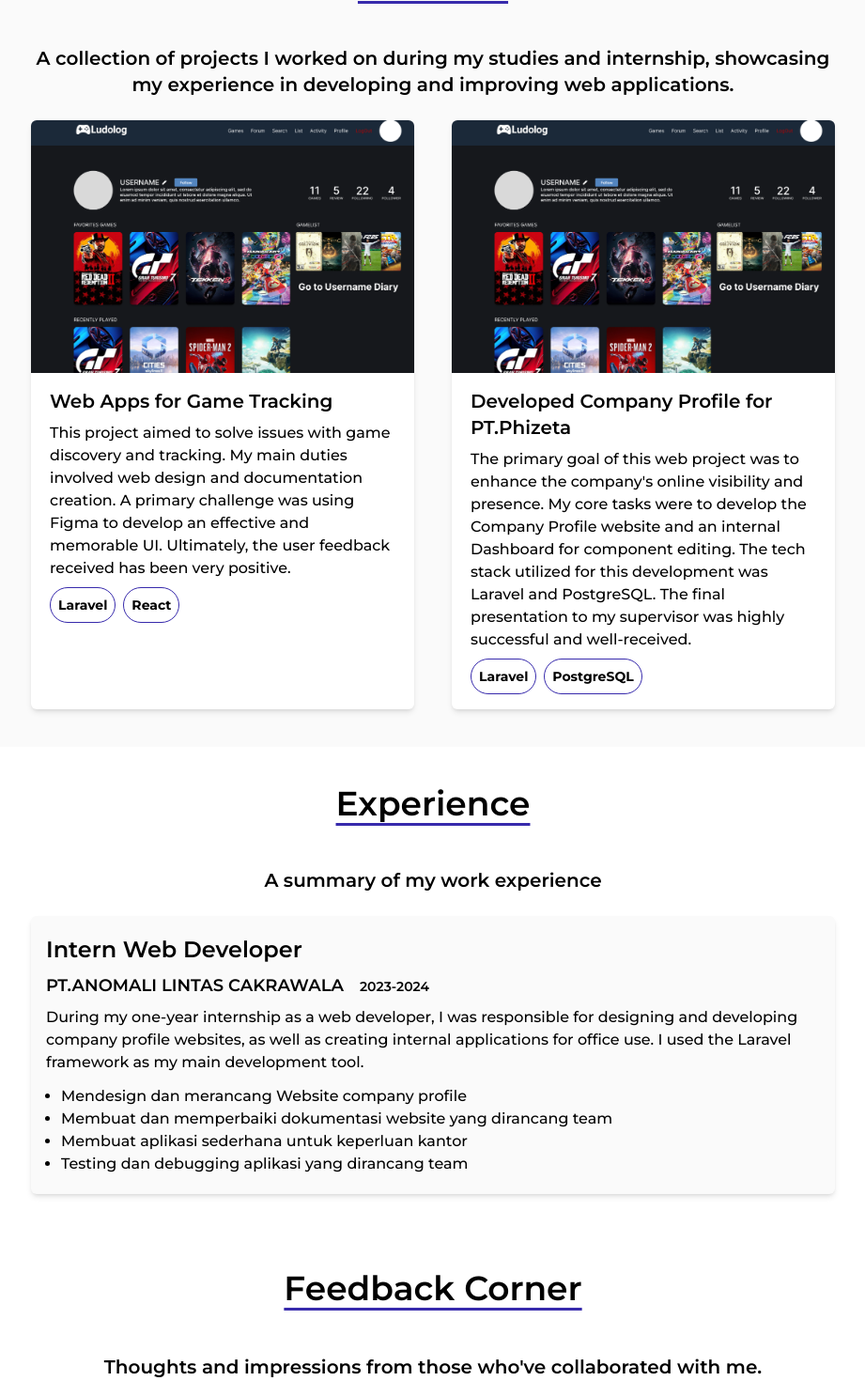
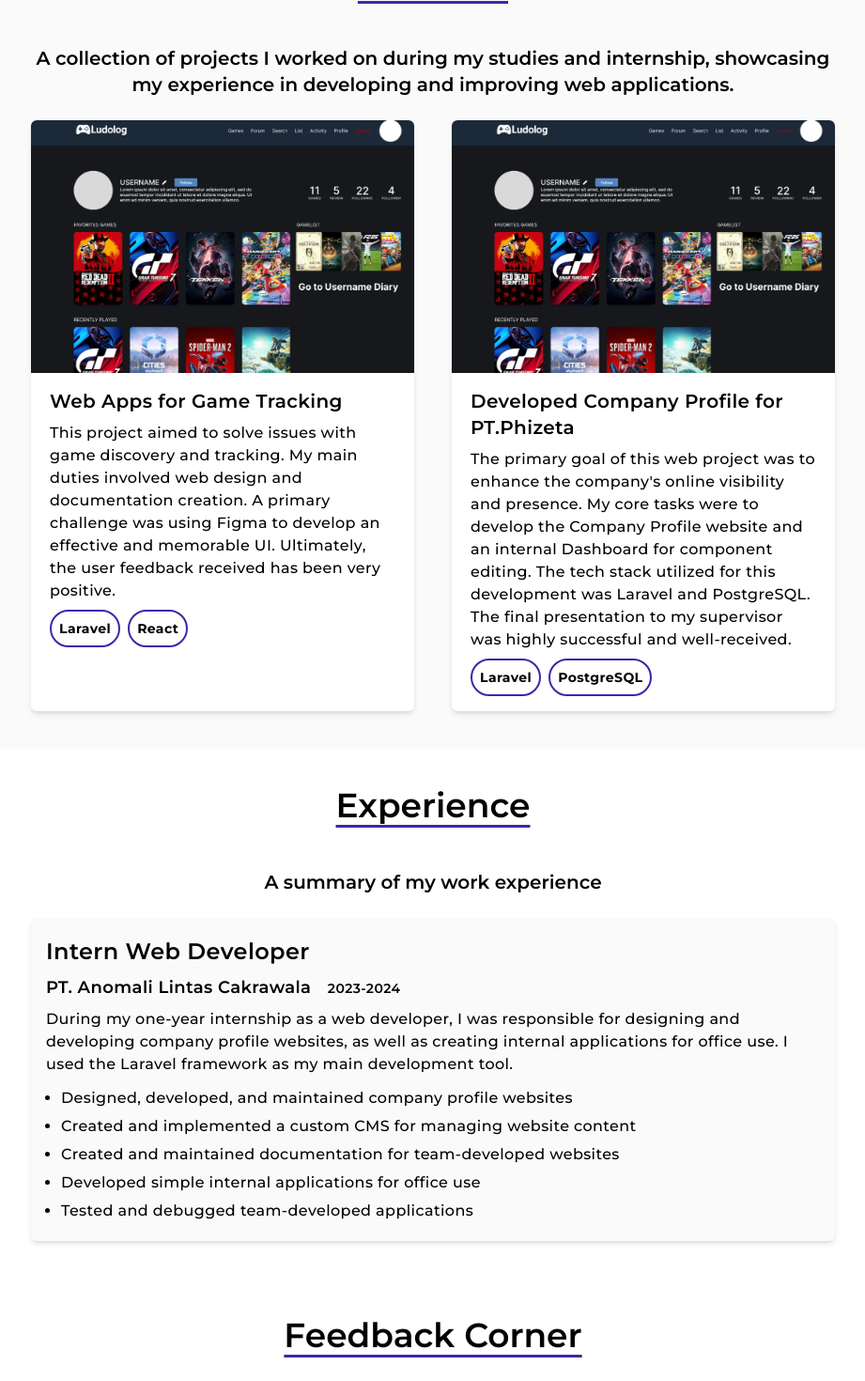
Before and after one commit to rafafadhila/profile-web, a Next.js app: page / in a window 1280 px wide. Shown: the part 2240-3710 px from the top of the page at 94% size, without its empty margins (179-1100 px from the left). Built offline with nearby package versions, Linux system fonts and the light colour scheme; no server answers.

Commit message:
fix and add data component

```diff
--- a/src/app/components/experience/Experience.tsx
+++ b/src/app/components/experience/Experience.tsx
@@ -3,6 +3,7 @@
 import React from 'react'
 
 import { useTheme } from '@/app/providers/themeProvider'
+import experienceData from '@/data/experiencesData.json'
 
 export default function Experience() {
 
@@ -20,21 +21,20 @@
                     A summary of my work experience
                 </h2>
 
-                <div className=''>
-                    <div className={`max-w-full rounded-md overflow-hidden ${isDark ? 'bg-neutral-800 text-white' : 'bg-neutral-50 shadow-md text-black'} transition-colors`}>
-                        <div className='px-4 py-5 text-left'>
-                            <h2 className='font-semibold text-2xl mb-2'>Intern Web Developer</h2>
-                            <h2 className='font-semibold text-lg mb-2'>PT.ANOMALI LINTAS CAKRAWALA <span className='text-sm ml-3'>2023-2024</span></h2>
-                            <p className=' mb-3'>During my one-year internship as a web developer, I was responsible for designing and developing company profile websites, as well as creating internal applications for office use. I used the Laravel framework as my main development tool.</p>
-                            <ul className=' list-disc ml-4'>
-                                <li >Mendesign dan merancang Website company profile</li>
-                                <li >Membuat dan memperbaiki dokumentasi website yang dirancang team</li>
-                                <li >Membuat aplikasi sederhana untuk keperluan kantor</li>
-                                <li >Testing dan debugging aplikasi yang dirancang team</li>
+                {experienceData.map((exp, index) => (
+                    <div key={index} className={`max-w-full rounded-md overflow-hidden ${isDark ? 'bg-neutral-800 text-white' : 'bg-neutral-50 shadow-md text-black'} transition-colors tracking-wide`}>
+                        <div className="px-4 py-5 text-left">
+                            <h2 className="font-semibold text-2xl mb-2">{exp.title}</h2>
+                            <h2 className="font-semibold text-lg mb-2">{exp.company} <span className="text-sm ml-3">{exp.year}</span></h2>
+                            <p className="mb-3">{exp.description}</p>
+                            <ul className="list-disc ml-4 space-y-1.5 ">
+                                {exp.tasks.map((task, i) => (
+                                    <li key={i}>{task}</li>
+                                ))}
                             </ul>
                         </div>
                     </div>
-                </div>
+                ))}
 
             </div>
         </section>
--- a/src/app/components/footer/Footer.tsx
+++ b/src/app/components/footer/Footer.tsx
@@ -70,9 +70,10 @@
                         </li>
                     </ul>
                 </div>
-                <div className='py-3'>
-                    <h3>Rafa Fadhila Web Developer</h3>
+                <div className="py-3 text-center text-sm text-neutral-500">
+                    © {new Date().getFullYear()} Created by <span className="font-semibold text-indigo-700">Rafa Fadhila</span>
                 </div>
+
             </div>
         </footer>
     )
--- a/src/app/components/portfolio/Portfolio.tsx
+++ b/src/app/components/portfolio/Portfolio.tsx
@@ -1,64 +1,58 @@
 'use client'
 
 import React from 'react'
-
 import { useTheme } from '@/app/providers/themeProvider'
+import portfolioData from '@/data/portfoliosData.json'
 
 export default function Portfolio() {
-
-    const { isDark, toggleTheme } = useTheme()
+    const { isDark } = useTheme()
 
     return (
         <section
             id="portfolio"
             className={`flex flex-col justify-center items-center min-h-[45vh] scroll-m-[65px]
-                ${isDark === true ? 'bg-neutral-900 text-white' : 'bg-neutral-50 text-black'} transition-colors`}
+        ${isDark ? 'bg-neutral-900 text-white' : 'bg-neutral-50 text-black'} transition-colors`}
         >
             <div className="container max-w-4xl mx-auto px-5 py-10 text-center">
-                <h1 className="text-4xl font-semibold mb-12 underline-offset-8 underline decoration-indigo-800">Portfolio</h1>
+                <h1 className="text-4xl font-semibold mb-12 underline-offset-8 underline decoration-indigo-800">
+                    Portfolio
+                </h1>
 
-                <h2 className='text-xl font-semibold mb-6'>
+                <h2 className="text-xl font-semibold mb-6">
                     A collection of projects I worked on during my studies and internship, showcasing my experience in developing and improving web applications.
                 </h2>
 
-                <div className='grid grid-cols-1 md:grid-cols-2 gap-10'>
-
-                    <div className={`rounded-md overflow-hidden shadow-md
-                        ${isDark === true ? 'bg-neutral-800 text-white' : 'bg-white text-black'} transition-colors`}>
-                        <div className='w-full'>
-                            <img
-                                className='w-full object-cover'
-                                src="./portfolio/ludolog.png" alt="" />
-                        </div>
-                        <div className='px-5 py-4 text-left'>
-                            <h2 className='font-semibold text-xl mb-2'>Web Apps for Game Tracking </h2>
-                            <p className='mb-2'>This project aimed to solve issues with game discovery and tracking. My main duties involved web design and documentation creation. A primary challenge was using Figma to develop an effective and memorable UI. Ultimately, the user feedback received has been very positive.</p>
-                            <div className='flex flex-row gap-2'>
-                                <span className='text-sm font-bold border border-indigo-800 rounded-3xl p-2'>Laravel</span>
-                                <span className='text-sm font-bold border border-indigo-800 rounded-3xl p-2'>React</span>
+                <div className="grid grid-cols-1 md:grid-cols-2 gap-10 tracking-wide">
+                    {portfolioData.map((project, index) => (
+                        <div
+                            key={index}
+                            className={`rounded-md overflow-hidden shadow-md ${isDark ? 'bg-neutral-800 text-white' : 'bg-white text-black'
+                                } transition-colors`}
+                        >
+                            <div className="w-full">
+                                <img
+                                    className="w-full object-cover"
+                                    src={project.image}
+                                    alt={project.title}
+                                />
+                            </div>
+                            <div className="px-5 py-4 text-left">
+                                <h2 className="font-semibold text-xl mb-2">{project.title}</h2>
+                                <p className="mb-2">{project.description}</p>
+                                <div className="flex flex-row gap-2 flex-wrap">
+                                    {project.tech.map((t, i) => (
+                                        <span
+                                            key={i}
+                                            className="text-sm font-bold border border-indigo-800 border-2 rounded-3xl p-2"
+                                        >
+                                            {t}
+                                        </span>
+                                    ))}
+                                </div>
                             </div>
                         </div>
-                    </div>
-
-                    <div className={`rounded-md overflow-hidden shadow-md
-                        ${isDark === true ? 'bg-neutral-800 text-white' : 'bg-white text-black'} transition-colors`}>
-                        <div className='w-full'>
-                            <img
-                                className='w-full object-cover'
-                                src="./portfolio/ludolog.png" alt="" />
-                        </div>
-                        <div className='px-5 py-4 text-left'>
-                            <h2 className='font-semibold text-xl mb-2'>Developed Company Profile for PT.Phizeta </h2>
-                            <p className='mb-2'>The primary goal of this web project was to enhance the company's online visibility and presence. My core tasks were to develop the Company Profile website and an internal Dashboard for component editing. The tech stack utilized for this development was Laravel and PostgreSQL. The final presentation to my supervisor was highly successful and well-received.</p>
-                            <div className='flex flex-row gap-2'>
-                                <span className='text-sm font-bold border border-indigo-800 rounded-3xl p-2'>Laravel</span>
-                                <span className='text-sm font-bold border border-indigo-800 rounded-3xl p-2'>PostgreSQL</span>
-                            </div>
-                        </div>
-                    </div>
-
+                    ))}
                 </div>
-
             </div>
         </section>
     )
--- a/src/data/experiencesData.json
+++ b/src/data/experiencesData.json
@@ -0,0 +1,15 @@
+[
+  {
+    "title": "Intern Web Developer",
+    "company": "PT. Anomali Lintas Cakrawala",
+    "year": "2023-2024",
+    "description": "During my one-year internship as a web developer, I was responsible for designing and developing company profile websites, as well as creating internal applications for office use. I used the Laravel framework as my main development tool.",
+    "tasks": [
+      "Designed, developed, and maintained company profile websites",
+      "Created and implemented a custom CMS for managing website content",
+      "Created and maintained documentation for team-developed websites",
+      "Developed simple internal applications for office use",
+      "Tested and debugged team-developed applications"
+    ]
+  }
+]
--- a/src/data/portfoliosData.json
+++ b/src/data/portfoliosData.json
@@ -0,0 +1,14 @@
+[
+  {
+    "title": "Web Apps for Game Tracking",
+    "image": "./portfolio/ludolog.png",
+    "description": "This project aimed to solve issues with game discovery and tracking. My main duties involved web design and documentation creation. A primary challenge was using Figma to develop an effective and memorable UI. Ultimately, the user feedback received has been very positive.",
+    "tech": ["Laravel", "React"]
+  },
+  {
+    "title": "Developed Company Profile for PT.Phizeta",
+    "image": "./portfolio/ludolog.png",
+    "description": "The primary goal of this web project was to enhance the company's online visibility and presence. My core tasks were to develop the Company Profile website and an internal Dashboard for component editing. The tech stack utilized for this development was Laravel and PostgreSQL. The final presentation to my supervisor was highly successful and well-received.",
+    "tech": ["Laravel", "PostgreSQL"]
+  }
+]
--- a/src/data/skillsData.json
+++ b/src/data/skillsData.json
@@ -2,25 +2,64 @@
   {
     "title": "Front-End Tools",
     "tools": [
-      { "name": "HTML", "logo": "https://cdn.jsdelivr.net/gh/devicons/devicon@latest/icons/html5/html5-original-wordmark.svg" },
-      { "name": "CSS", "logo": "https://cdn.jsdelivr.net/gh/devicons/devicon@latest/icons/css3/css3-original-wordmark.svg" },
-      { "name": "JavaScript", "logo": "https://cdn.jsdelivr.net/gh/devicons/devicon@latest/icons/javascript/javascript-original.svg" },
-      { "name": "React.Js", "logo": "https://cdn.jsdelivr.net/gh/devicons/devicon@latest/icons/react/react-original-wordmark.svg" },
-      { "name": "Next.Js", "logo": "https://cdn.jsdelivr.net/gh/devicons/devicon@latest/icons/nextjs/nextjs-original-wordmark.svg" },
-      { "name": "Tailwind", "logo": "https://cdn.jsdelivr.net/gh/devicons/devicon@latest/icons/tailwindcss/tailwindcss-plain-wordmark.svg" },
-      { "name": "Bootstrap", "logo": "https://cdn.jsdelivr.net/gh/devicons/devicon@latest/icons/bootstrap/bootstrap-original-wordmark.svg" }
+      {
+        "name": "HTML",
+        "logo": "https://cdn.jsdelivr.net/gh/devicons/devicon@latest/icons/html5/html5-original-wordmark.svg"
+      },
+      {
+        "name": "CSS",
+        "logo": "https://cdn.jsdelivr.net/gh/devicons/devicon@latest/icons/css3/css3-original-wordmark.svg"
+      },
+      {
+        "name": "JavaScript",
+        "logo": "https://cdn.jsdelivr.net/gh/devicons/devicon@latest/icons/javascript/javascript-original.svg"
+      },
+      {
+        "name": "React.Js",
+        "logo": "https://cdn.jsdelivr.net/gh/devicons/devicon@latest/icons/react/react-original-wordmark.svg"
+      },
+      {
+        "name": "Next.Js",
+        "logo": "https://cdn.jsdelivr.net/gh/devicons/devicon@latest/icons/nextjs/nextjs-original-wordmark.svg"
+      },
+      {
+        "name": "Tailwind",
+        "logo": "https://cdn.jsdelivr.net/gh/devicons/devicon@latest/icons/tailwindcss/tailwindcss-plain-wordmark.svg"
+      },
+      {
+        "name": "Bootstrap",
+        "logo": "https://cdn.jsdelivr.net/gh/devicons/devicon@latest/icons/bootstrap/bootstrap-original-wordmark.svg"
+      }
     ]
   },
   {
     "title": "Back-End Tools",
     "tools": [
-      { "name": "Laravel", "logo": "https://cdn.jsdelivr.net/gh/devicons/devicon@latest/icons/laravel/laravel-original-wordmark.svg" }
+      {
+        "name": "Laravel",
+        "logo": "https://cdn.jsdelivr.net/gh/devicons/devicon@latest/icons/laravel/laravel-original-wordmark.svg"
+      },
+      {
+        "name": "Express.js",
+        "logo": "https://cdn.jsdelivr.net/gh/devicons/devicon@latest/icons/express/express-original-wordmark.svg"
+      },
+      {
+        "name": "PostgreSQL",
+        "logo": "https://cdn.jsdelivr.net/gh/devicons/devicon@latest/icons/postgresql/postgresql-original-wordmark.svg"
+      }
     ]
   },
   {
     "title": "Dev-ops Tools",
     "tools": [
-      { "name": "Github", "logo": "https://cdn.jsdelivr.net/gh/devicons/devicon@latest/icons/github/github-original-wordmark.svg" }
+      {
+        "name": "Github",
+        "logo": "https://cdn.jsdelivr.net/gh/devicons/devicon@latest/icons/github/github-original-wordmark.svg"
+      },
+      {
+        "name": "GitLab",
+        "logo": "https://cdn.jsdelivr.net/gh/devicons/devicon@latest/icons/gitlab/gitlab-original-wordmark.svg"
+      }
     ]
   }
 ]
```
